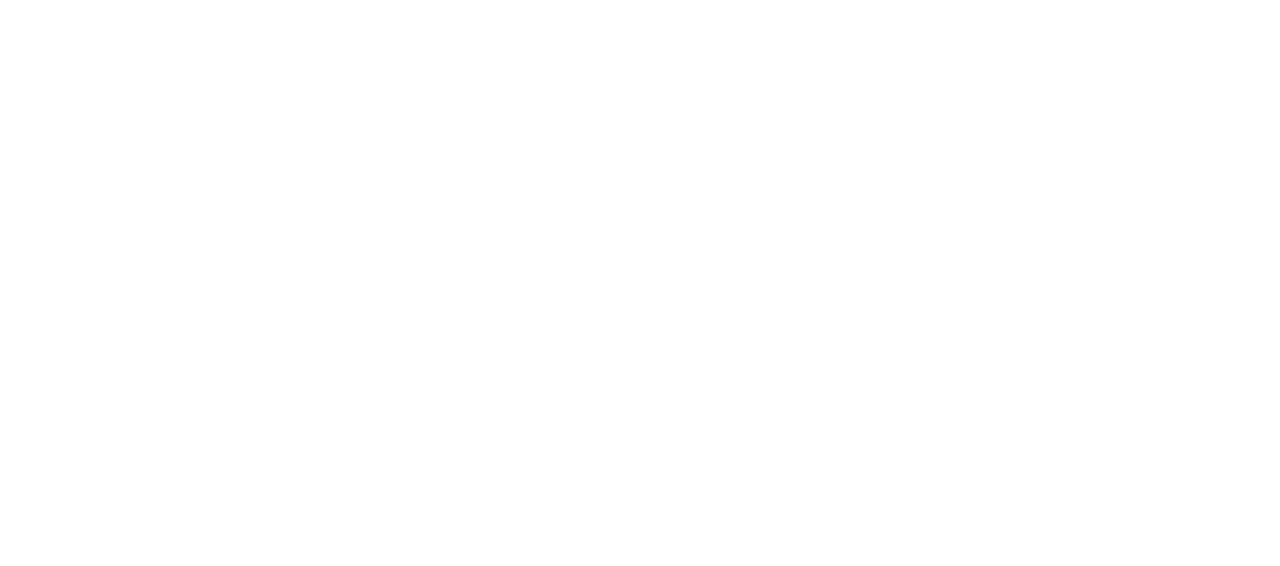
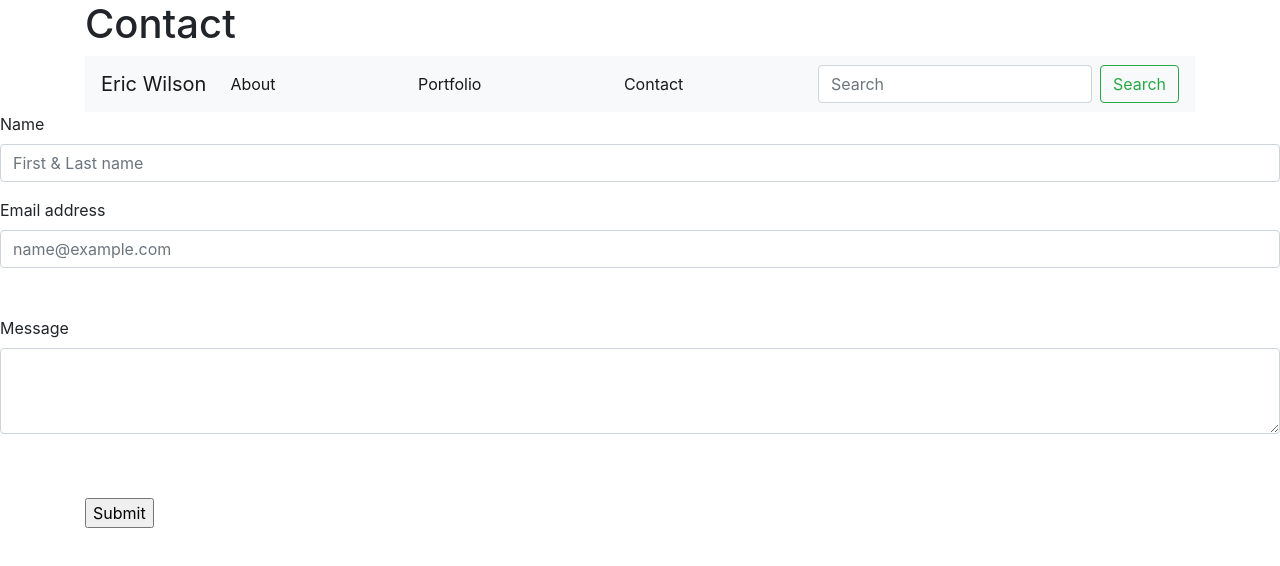
Before and after one commit to ecw328/Bootstrap-Portfolio, a plain HTML site: page contact.html in a window 1280 px wide. Drawn offline with nearby package versions, Linux system fonts and the light colour scheme.

Commit message:
updated contact page

```diff
--- a/contact.html
+++ b/contact.html
@@ -8,6 +8,58 @@
     <title>Document</title>
 </head>
 <body>
+        <div class="container">
+                <div class="col-12-sm">
+                    <h1>Contact</h1>
+                    <nav class="navbar navbar-expand-lg navbar-light bg-light">
+                        <a class="navbar-brand" href="#">Eric Wilson</a>
+                        <button class="navbar-toggler" type="button" data-toggle="collapse" data-target="#navbarSupportedContent" aria-controls="navbarSupportedContent" aria-expanded="false" aria-label="Toggle navigation">
+                          <span class="navbar-toggler-icon"></span>
+                        </button>
 
+                        <div class="collapse navbar-collapse" id="navbarSupportedContent">
+                          <ul class="navbar-nav mr-auto">
+                            <li class="nav-item active">
+                              <a class="nav-link" href="index.html">About <span class="sr-only">(current)</span></a>
+                            </li>
+                          </ul>
+                          <ul class="navbar-nav mr-auto">
+                              <li class="nav-item active">
+                                <a class="nav-link" href="portfolio.html">Portfolio <span class="sr-only">(current)</span></a>
+                              </li>
+                            </ul>
+                          <ul class="navbar-nav mr-auto">
+                              <li class="nav-item active">
+                                  <a class="nav-link" href="contact.html">Contact <span class="sr-only">(current)</span></a>
+                                </li>
+                              </ul>
+                          <form class="form-inline my-2 my-lg-0">
+                            <input class="form-control mr-sm-2" type="search" placeholder="Search" aria-label="Search">
+                            <button class="btn btn-outline-success my-2 my-sm-0" type="submit">Search</button>
+                          </form>
+                        </div>
+                      </nav>
+                </div>
+            </div>
+            <form>
+                    <div class="form-group">
+                      <label for="exampleFormControlInput1">Name</label>
+                      <input type="name" class="form-control" id="exampleFormControlInput1" placeholder="First & Last name">
+                    </div>
+                    <div class="form-group">
+                            <label for="exampleFormControlInput1">Email address</label>
+                            <input type="email" class="form-control" id="exampleFormControlInput1" placeholder="name@example.com">
+                    <br>
+                    <br>
+                    <div class="form-group">
+                      <label for="exampleFormControlTextarea1">Message</label>
+                      <textarea class="form-control" id="exampleFormControlTextarea1" rows="3"></textarea>
+                    </div>
+                    <br>
+                    <br>
+                    <div class="container">
+                        <input type= "button" value="Submit">
+                    </div>
+                  </form>
 </body>
 </html>
```
Also changed, not shown: index.html (+3 -3 lines), portfolio.html (+32 -0 lines).
